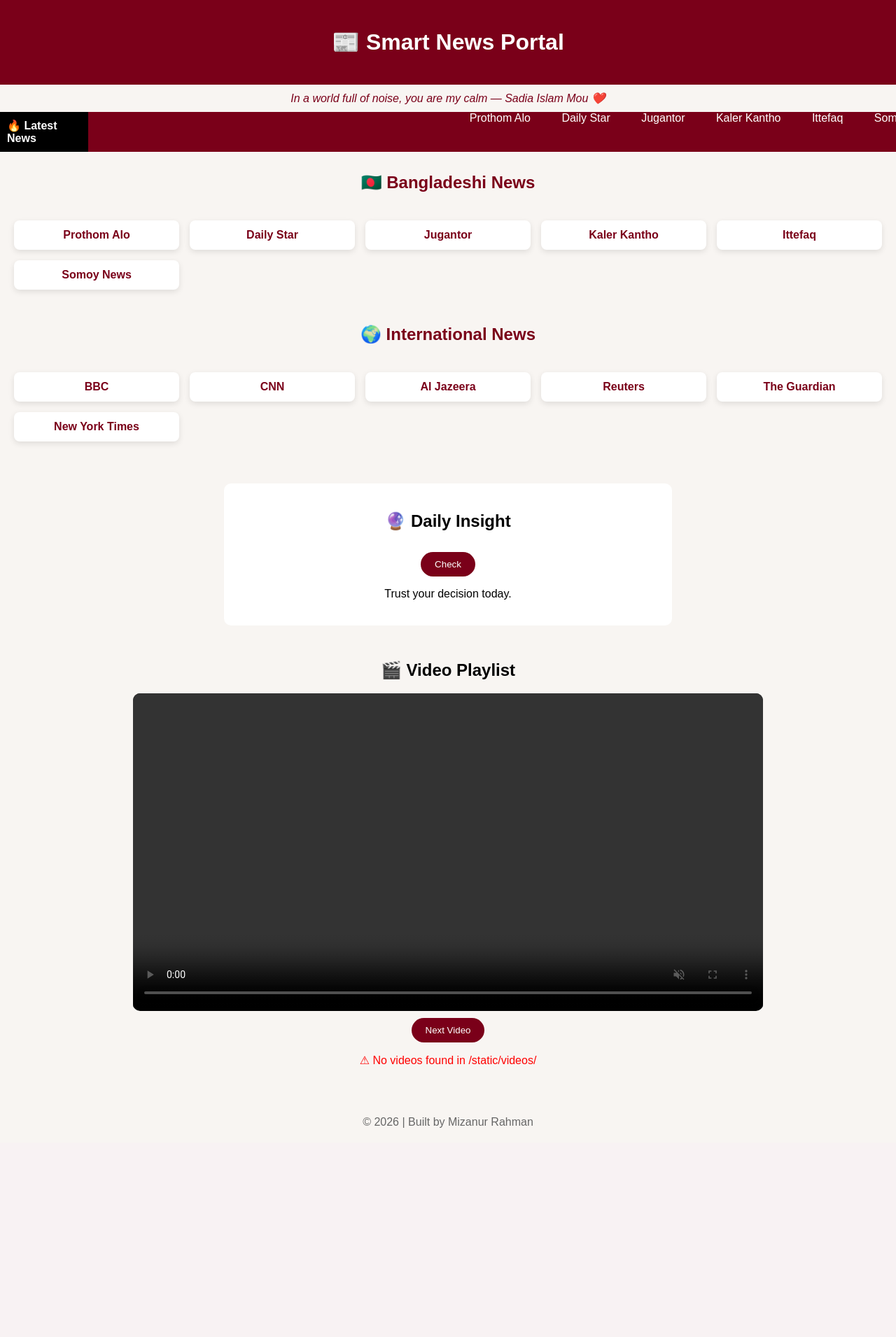
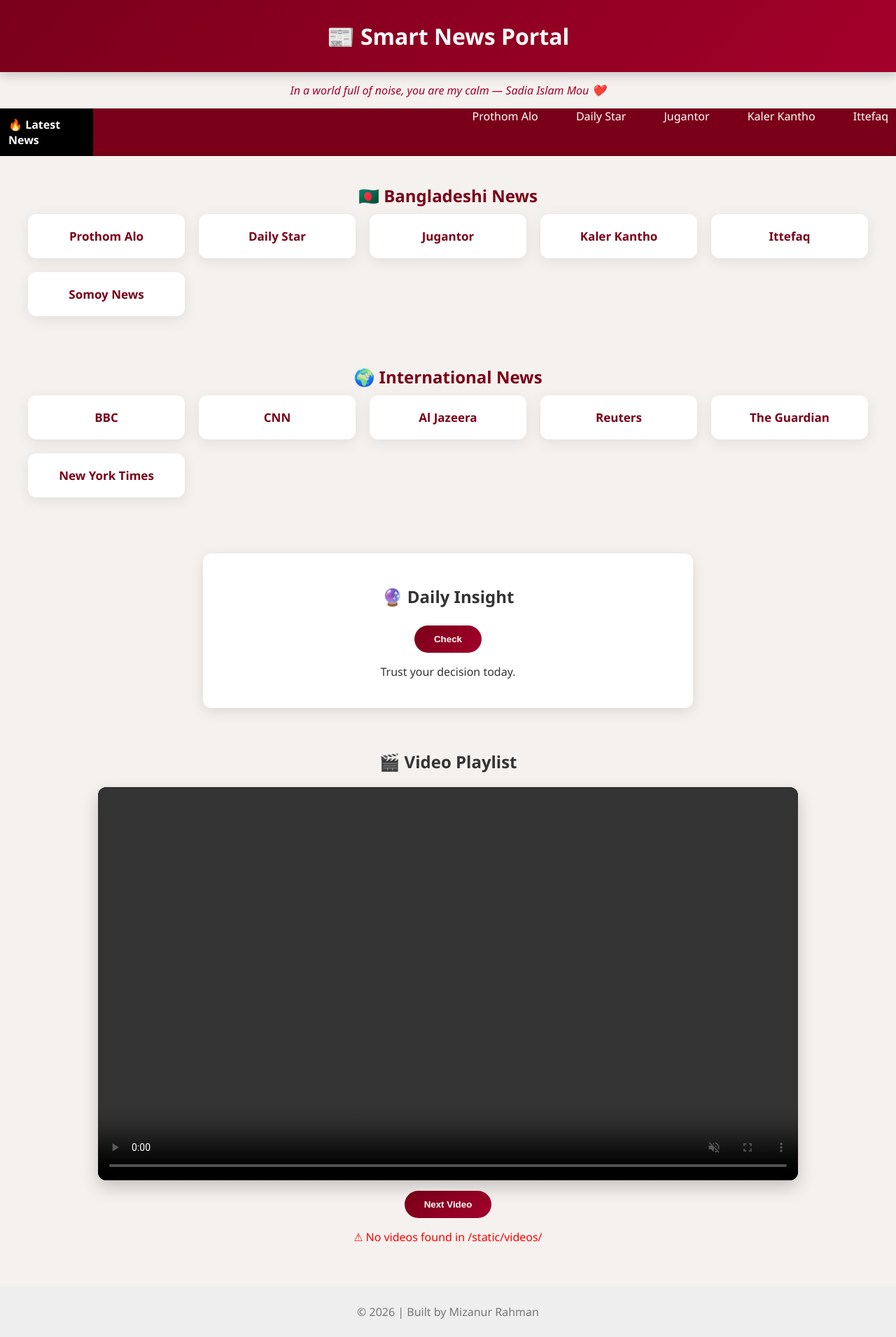
Before and after one commit to mizan918/news-ready-app, a Flask app: page / in a window 1280 px wide. Shown: the whole page at 70% size. Before the commit the page ends 1612 px from the top, so only its background shows below. Run offline with Flask 3, Linux system fonts and the light colour scheme.

Commit message:
Update index.html

```diff
--- a/news_ready_app/templates/index.html
+++ b/news_ready_app/templates/index.html
@@ -5,26 +5,36 @@
     <meta name="viewport" content="width=device-width, initial-scale=1">
 
 <style>
+
+/* GLOBAL */
 body {
     margin: 0;
-    font-family: Arial;
-    background: #f8f5f2;
+    font-family: 'Segoe UI', Tahoma, sans-serif;
+    background: #f4f1ee;
+    color: #333;
 }
 
 /* HEADER */
 header {
-    background: #7a0019;
+    background: linear-gradient(135deg, #7a0019, #a3002a);
     color: white;
     text-align: center;
-    padding: 20px;
+    padding: 30px 20px;
+    box-shadow: 0 4px 15px rgba(0,0,0,0.2);
+}
+
+header h1 {
+    margin: 0;
+    font-size: 32px;
 }
 
 /* LOVE LINE */
 .love-line {
     text-align: center;
-    padding: 10px;
+    margin: 15px 0;
     font-style: italic;
-    color: #7a0019;
+    font-size: 16px;
+    color: #a3002a;
 }
 
 /* TICKER */
@@ -33,11 +43,12 @@ header {
     background: #7a0019;
     color: white;
     overflow: hidden;
+    box-shadow: inset 0 -1px 5px rgba(0,0,0,0.2);
 }
 
 .ticker-title {
     background: black;
-    padding: 10px;
+    padding: 12px;
     font-weight: bold;
 }
 
@@ -52,12 +63,17 @@ header {
 }
 
 .ticker-move span {
-    margin-right: 40px;
+    margin-right: 50px;
 }
 
 .ticker-move a {
-    color: white;
+    color: #fff;
     text-decoration: none;
+    transition: 0.3s;
+}
+
+.ticker-move a:hover {
+    color: #ffd700;
 }
 
 @keyframes ticker {
@@ -65,85 +81,112 @@ header {
     100% { transform: translateX(-100%); }
 }
 
-/* SECTION TITLE */
+/* SECTION */
 .section-title {
     text-align: center;
-    margin-top: 30px;
+    margin: 40px 0 10px;
     color: #7a0019;
+    font-size: 24px;
+    font-weight: 600;
 }
 
-/* NEWS GRID */
+/* GRID */
 .container {
     display: grid;
-    grid-template-columns: repeat(auto-fit, minmax(200px, 1fr));
-    gap: 15px;
-    padding: 20px;
+    grid-template-columns: repeat(auto-fit, minmax(220px, 1fr));
+    gap: 20px;
+    padding: 0 40px 30px;
 }
 
+/* CARD */
 .card {
     background: white;
-    padding: 12px;
-    border-radius: 8px;
+    padding: 20px;
+    border-radius: 12px;
     text-align: center;
-    box-shadow: 0 3px 8px rgba(0,0,0,0.1);
+    box-shadow: 0 5px 20px rgba(0,0,0,0.08);
+    transition: all 0.3s ease;
+}
+
+.card:hover {
+    transform: translateY(-6px);
+    box-shadow: 0 10px 25px rgba(0,0,0,0.15);
 }
 
 .card a {
     text-decoration: none;
     color: #7a0019;
-    font-weight: bold;
+    font-weight: 600;
+    font-size: 17px;
 }
 
-/* FUN PART */
+/* FUN BOX */
 .luck-box {
-    max-width: 600px;
-    margin: 40px auto;
-    padding: 20px;
+    max-width: 650px;
+    margin: 50px auto;
+    padding: 25px;
     background: white;
     text-align: center;
-    border-radius: 10px;
+    border-radius: 12px;
+    box-shadow: 0 5px 20px rgba(0,0,0,0.1);
+}
+
+.luck-box h2 {
+    margin-bottom: 10px;
 }
 
 /* VIDEO */
 .video-box {
-    max-width: 900px;
-    margin: 50px auto;
+    max-width: 1000px;
+    margin: 60px auto;
     text-align: center;
 }
 
 .video-wrapper {
+    position: relative;
     width: 100%;
+    padding-top: 56.25%;
+    border-radius: 12px;
+    overflow: hidden;
     background: black;
-    border-radius: 10px;
-    overflow: hidden;
+    box-shadow: 0 10px 25px rgba(0,0,0,0.2);
 }
 
-video {
+.video-wrapper video {
+    position: absolute;
     width: 100%;
-    height: auto;
+    height: 100%;
+    top: 0;
+    left: 0;
 }
 
 /* BUTTON */
 button {
-    margin-top: 10px;
-    padding: 10px 20px;
-    background: #7a0019;
+    margin-top: 15px;
+    padding: 12px 28px;
+    background: linear-gradient(135deg, #7a0019, #a3002a);
     color: white;
     border: none;
-    border-radius: 20px;
+    border-radius: 30px;
     cursor: pointer;
+    font-weight: bold;
+    transition: 0.3s;
 }
 
-.no-video {
-    color: red;
+button:hover {
+    background: #a3002a;
+    transform: scale(1.05);
 }
 
 /* FOOTER */
 footer {
     text-align: center;
-    padding: 20px;
-    color: #666;
+    padding: 25px;
+    color: #777;
+    background: #eee;
+    margin-top: 40px;
 }
+
 </style>
 </head>
 
@@ -153,57 +196,50 @@ footer {
     <h1>📰 Smart News Portal</h1>
 </header>
 
-<!-- ❤️ LOVE -->
 <div class="love-line">
     <span id="love-text"></span>
 </div>
 
-<!-- 🔥 TICKER -->
+<!-- TICKER -->
 <div class="ticker">
     <div class="ticker-title">🔥 Latest News</div>
     <div class="ticker-wrapper">
         <div class="ticker-move">
             {% for paper in newspapers %}
-                <span>
-                    <a href="{{ paper.url }}" target="_blank">{{ paper.name }}</a>
-                </span>
+            <span><a href="{{ paper.url }}" target="_blank">{{ paper.name }}</a></span>
             {% endfor %}
         </div>
     </div>
 </div>
 
-<!-- 🇧🇩 BD NEWS -->
+<!-- BD NEWS -->
 <h2 class="section-title">🇧🇩 Bangladeshi News</h2>
 <div class="container">
-{% for paper in newspapers %}
-    {% if paper.category == 'bd' %}
+{% for paper in newspapers if paper.category == 'bd' %}
 <div class="card">
     <a href="{{ paper.url }}" target="_blank">{{ paper.name }}</a>
 </div>
-    {% endif %}
 {% endfor %}
 </div>
 
-<!-- 🌍 INTERNATIONAL -->
+<!-- INTERNATIONAL -->
 <h2 class="section-title">🌍 International News</h2>
 <div class="container">
-{% for paper in newspapers %}
-    {% if paper.category == 'int' %}
+{% for paper in newspapers if paper.category == 'int' %}
 <div class="card">
     <a href="{{ paper.url }}" target="_blank">{{ paper.name }}</a>
 </div>
-    {% endif %}
 {% endfor %}
 </div>
 
-<!-- 🔮 FUN -->
+<!-- FUN -->
 <div class="luck-box">
     <h2>🔮 Daily Insight</h2>
     <button onclick="generateLuck()">Check</button>
     <p id="luck-text"></p>
 </div>
 
-<!-- 🎬 VIDEO -->
+<!-- VIDEO -->
 <div class="video-box">
     <h2>🎬 Video Playlist</h2>
 
@@ -212,14 +248,13 @@ footer {
     </div>
 
     <button onclick="nextVideo()">Next Video</button>
-    <p id="no-video-msg" class="no-video"></p>
+    <p id="no-video-msg" style="color:red;"></p>
 </div>
 
 <footer>
     © 2026 | Built by Mizanur Rahman
 </footer>
 
-<!-- ❤️ LOVE SCRIPT -->
 <script>
 const loveTexts = [
 "In a world full of noise, you are my calm — Sadia Islam Mou ❤️",
@@ -232,10 +267,7 @@ function showLove() {
     let t = loveTexts[Math.floor(Math.random() * loveTexts.length)];
     document.getElementById("love-text").innerText = t;
 }
-</script>
 
-<!-- 🔮 FUN SCRIPT -->
-<script>
 const luckAnswers = [
 "A big opportunity is coming.",
 "Today is your lucky day.",
@@ -248,12 +280,8 @@ function generateLuck() {
     let l = luckAnswers[Math.floor(Math.random() * luckAnswers.length)];
     document.getElementById("luck-text").innerText = l;
 }
-</script>
 
-<!-- 🎬 VIDEO SCRIPT -->
-<script>
 const videos = {{ videos | default([]) | tojson }};
-
 let currentIndex = 0;
 
 function shuffle(array) {
@@ -280,7 +308,6 @@ function nextVideo() {
 }
 
 document.addEventListener("DOMContentLoaded", function () {
-
     showLove();
     generateLuck();
 
```
Lines whose indentation alone changed are shown as unchanged.
